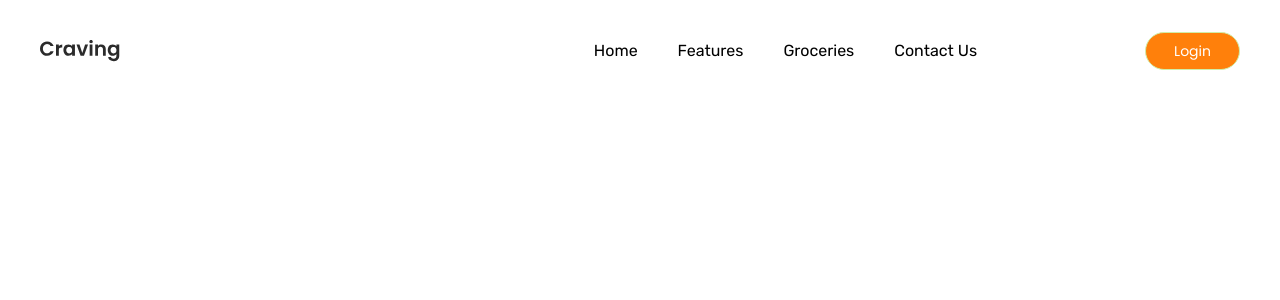
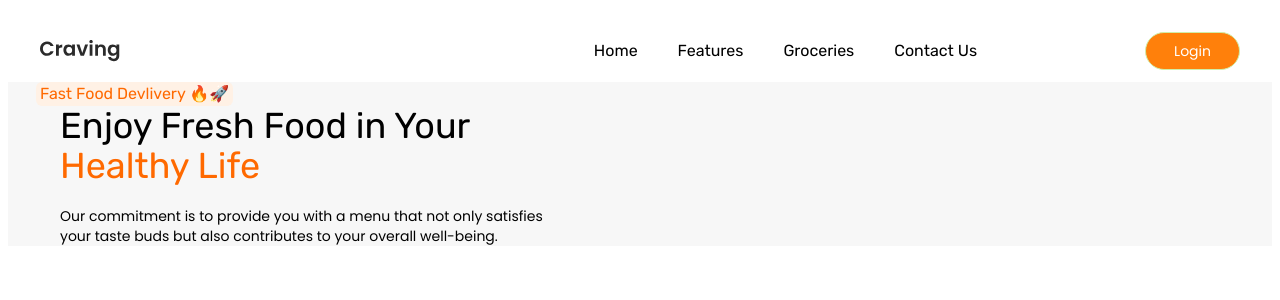
Before and after one commit to Jchosenn/cravings_food, a React (Vite) app: page / in a window 1280 px wide. Shown: the top 300 px of the page. Built offline with nearby package versions, Linux system fonts and the light colour scheme.

Commit message:
feat: added hero section

```diff
--- /dev/null
+++ b/src/components/Hero.jsx
@@ -0,0 +1,17 @@
+import React from "react";
+
+export const Hero = () => {
+  return (
+    <div className="bg-[#F7F7F7] flex items-center justify-between px-7">
+      <div>
+        <p className="w-fit bg-[#fff1e5] text-orange-500 font-rubik px-1 rounded-md">
+          Fast Food Devlivery 🔥🚀
+        </p>
+        <div className="font-poppins flex flex-col gap-5 w-140 px-6">
+            <h1 className="font-rubik text-4xl">Enjoy Fresh Food in Your <span className="text-orange-500">Healthy Life</span></h1>
+            <p className="text-sm"> Our commitment is to provide you with a menu that not only satisfies your taste buds but also contributes to your overall well-being.</p>
+        </div>
+      </div>
+    </div>
+  );
+};
--- a/src/components/Navbar.jsx
+++ b/src/components/Navbar.jsx
@@ -37,7 +37,7 @@ const Navbar = () => {
             </Link>
           ))}
           <Link to="/"
-          className="F7F7F7 ml-32">
+          className="ml-32">
             <button className=" bg-[#FF800B] border border-[#D1EEA7] text-white px-7 py-2 text-sm rounded-4xl cursor-pointer hover:bg-[#f77700] transition ease-in-out duration-300 font-poppins">
               Login
             </button>
--- a/src/pages/Home.jsx
+++ b/src/pages/Home.jsx
@@ -1,10 +1,12 @@
 import Navbar from "../components/Navbar"
+import { Hero } from "../components/Hero"
 
 
 export const Home = () => {
   return (
     <div className="py-4 md:py-5 md:px-2">
         <Navbar/>
+        <Hero/>
     </div>
   )
 }
```
